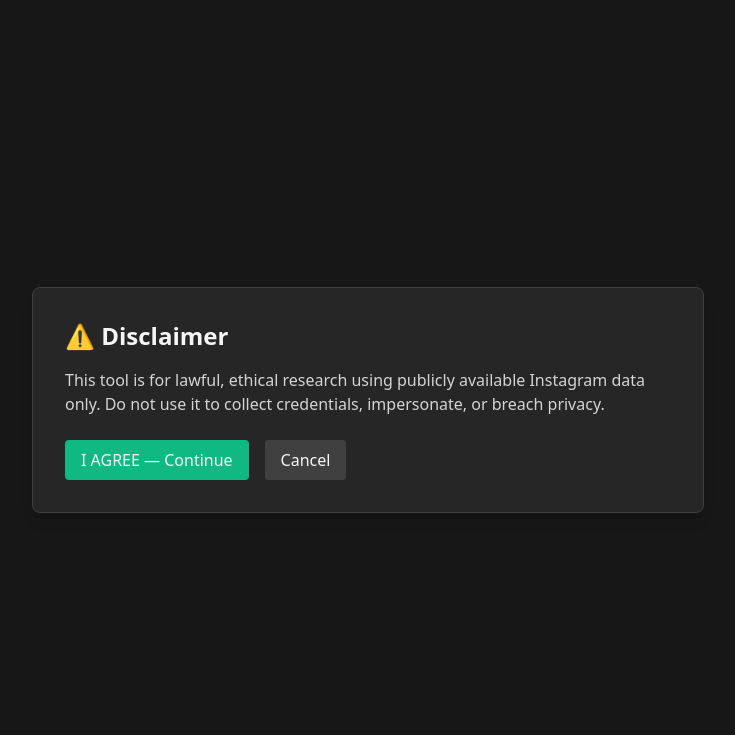
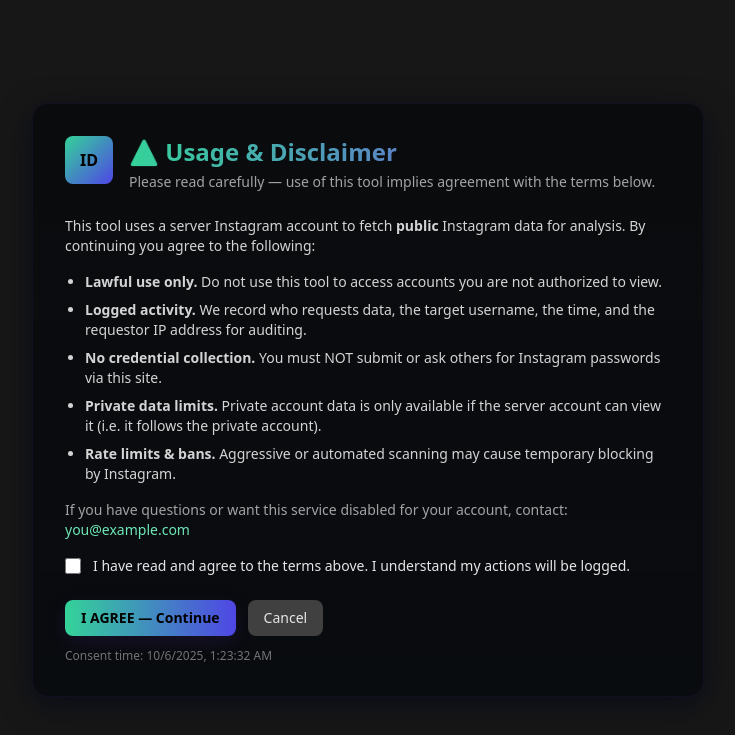
Before and after one commit to p4343263656547/Insta, a Flask app: page /disclaimer in a window 1280 px wide. Shown: the top 735 px of the page, without its empty margins (272-1007 px from the left). Run offline with Flask 3, Linux system fonts and the light colour scheme; some libraries are stand-ins or nearby versions.

Commit message:
Update disclaimer.html

```diff
--- a/templates/disclaimer.html
+++ b/templates/disclaimer.html
@@ -1,18 +1,85 @@
 <!doctype html>
-<html>
+<html lang="en">
 <head>
-  <meta charset="utf-8">
-  <title>Disclaimer</title>
+  <meta charset="utf-8" />
+  <meta name="viewport" content="width=device-width,initial-scale=1" />
+  <title>Disclaimer — InstaDump</title>
   <script src="https://cdn.tailwindcss.com"></script>
+  <style>
+    /* tiny extra styling to get a subtle "hacker/neon" vibe */
+    .neon {
+      background: linear-gradient(90deg,#34d399 0%,#7c3aed 100%);
+      -webkit-background-clip:text; background-clip:text; color:transparent;
+    }
+    .panel {
+      background: linear-gradient(180deg, rgba(6,8,11,0.75), rgba(7,10,14,0.85));
+      border: 1px solid rgba(124,58,237,0.08);
+      box-shadow: 0 8px 30px rgba(2,6,23,0.6);
+    }
+    .glow-btn { box-shadow: 0 6px 20px rgba(124,58,237,0.12); }
+  </style>
 </head>
 <body class="min-h-screen bg-neutral-900 text-neutral-100 flex items-center justify-center p-6">
-  <div class="max-w-2xl bg-neutral-800 border border-neutral-700 rounded-lg p-8 shadow-lg">
-    <h1 class="text-2xl font-semibold mb-4">⚠️ Disclaimer</h1>
-    <p class="text-neutral-300 mb-6">This tool is for lawful, ethical research using publicly available Instagram data only. Do not use it to collect credentials, impersonate, or breach privacy.</p>
-    <form method="post" class="flex gap-4">
-      <button type="submit" class="px-4 py-2 bg-emerald-500 rounded hover:bg-emerald-600">I AGREE — Continue</button>
-      <a href="#" onclick="history.back()" class="px-4 py-2 bg-neutral-700 rounded hover:bg-neutral-600">Cancel</a>
-    </form>
+  <div class="max-w-2xl panel rounded-2xl p-8">
+    <header class="flex items-start gap-4">
+      <div class="w-12 h-12 rounded-lg bg-gradient-to-br from-emerald-400 to-indigo-600 flex items-center justify-center font-bold text-black">ID</div>
+      <div>
+        <h1 class="text-2xl font-semibold neon">⚠️ Usage & Disclaimer</h1>
+        <p class="text-sm text-neutral-400 mt-1">Please read carefully — use of this tool implies agreement with the terms below.</p>
+      </div>
+    </header>
+
+    <main class="mt-6 space-y-4 text-sm text-neutral-300">
+      <p>This tool uses a server Instagram account to fetch <strong>public</strong> Instagram data for analysis. By continuing you agree to the following:</p>
+
+      <ul class="list-disc ml-5 space-y-2">
+        <li><strong>Lawful use only.</strong> Do not use this tool to access accounts you are not authorized to view.</li>
+        <li><strong>Logged activity.</strong> We record who requests data, the target username, the time, and the requestor IP address for auditing.</li>
+        <li><strong>No credential collection.</strong> You must NOT submit or ask others for Instagram passwords via this site.</li>
+        <li><strong>Private data limits.</strong> Private account data is only available if the server account can view it (i.e. it follows the private account).</li>
+        <li><strong>Rate limits & bans.</strong> Aggressive or automated scanning may cause temporary blocking by Instagram.</li>
+      </ul>
+
+      <p class="text-neutral-400">If you have questions or want this service disabled for your account, contact: <a class="text-emerald-300 hover:underline" href="mailto:you@example.com">you@example.com</a></p>
+
+      <form method="post" id="disclaimerForm" class="mt-4">
+        <div class="flex items-center gap-3">
+          <input id="consent" name="consent" type="checkbox" required class="w-4 h-4 accent-emerald-400">
+          <label for="consent" class="text-sm text-neutral-200">I have read and agree to the terms above. I understand my actions will be logged.</label>
+        </div>
+
+        <!-- hidden timestamp so server can record when consent was given -->
+        <input type="hidden" name="consent_ts" id="consent_ts" value="">
+
+        <div class="mt-6 flex gap-3">
+          <button type="submit" class="px-4 py-2 glow-btn rounded-lg bg-gradient-to-r from-emerald-400 to-indigo-600 text-black font-semibold">I AGREE — Continue</button>
+          <a href="#" onclick="history.back(); return false;" class="px-4 py-2 rounded-lg bg-neutral-700 text-neutral-200 hover:bg-neutral-600">Cancel</a>
+        </div>
+
+        <p class="mt-3 text-xs text-neutral-500">Consent time: <span id="now_ts">—</span></p>
+      </form>
+    </main>
   </div>
+
+  <script>
+    // fill consent timestamp (ISO) and show it on page
+    const tsEl = document.getElementById('consent_ts');
+    const nowEl = document.getElementById('now_ts');
+    function updateTs(){
+      const iso = new Date().toISOString();
+      if(tsEl) tsEl.value = iso;
+      if(nowEl) nowEl.textContent = new Date().toLocaleString();
+    }
+    updateTs();
+    // update timestamp each minute in case user waits
+    setInterval(updateTs, 60_000);
+    // prevent submission unless checkbox checked (HTML required covers most browsers)
+    document.getElementById('disclaimerForm').addEventListener('submit', (e)=>{
+      if(!document.getElementById('consent').checked){
+        e.preventDefault();
+        alert('You must agree to continue.');
+      }
+    });
+  </script>
 </body>
 </html>
```
